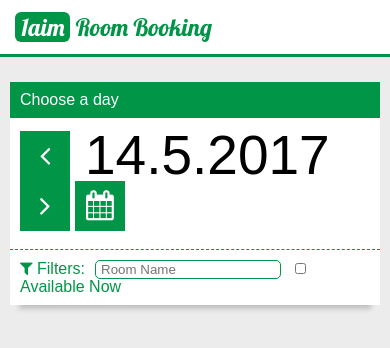
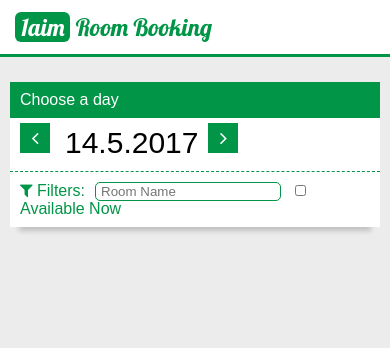
Before and after one commit to marvin52/Room-Booking-Challenge, a React (Create React App) app: page / in a window 390 px wide. Shown: the top 348 px of the page. Built offline with nearby package versions, Linux system fonts and the light colour scheme; no server answers.

Commit message:
refactor: Css responsive adjustments

```diff
--- a/src/components/App.jsx
+++ b/src/components/App.jsx
@@ -1,6 +1,7 @@
 import React, { Component } from 'react';
 import './../styles/reset.css';
 import './../styles/App.css';
+import './../styles/responsive.css';
 import helpers from './../helpers/helpers.js';
 import CalendarHelper from './../helpers/calendar.js';
 
--- a/src/components/Searchbox.jsx
+++ b/src/components/Searchbox.jsx
@@ -46,9 +46,6 @@ class Searchbox extends Component {
             onClick={(e)=>this.nextDay(e)}>
             <i className="fa fa-angle-right"></i>
           </button>
-          <button className="app__btn app__btn-search app__btn-search--calendar">
-            <i className="fa fa-calendar"></i>
-          </button>
         </div>
         <div className="app__search-filters">
           <i className="fa fa-filter"></i> Filters:
--- a/src/styles/App.css
+++ b/src/styles/App.css
@@ -77,6 +77,7 @@ html, body {
   left: 50%;
   transform: translate(-50%, -50%);
   width: calc(100vw - 150px);
+  max-width: 700px;
   max-height: calc(100vh - 50px);
   background-color: white;
 }
--- /dev/null
+++ b/src/styles/responsive.css
@@ -0,0 +1,48 @@
+
+@media( max-width: 702px) {
+  .app__result-title {
+    display: block;
+    width: 100%;
+    border-radius: 0px !important;
+    box-sizing: border-box;
+    background-color: var(--orange);
+    color: white !important;
+    box-shadow: -10px 0px 0px var(--orange), 10px 0px 0px var(--orange)
+
+  }
+  .app__result-item .app__time-bar {
+    width: 100% !important;
+    margin-bottom: 15px;
+  }
+  .app__result-see-more,
+  .app__result-booking{
+    margin-top: 3px;
+  }
+  .app__booking-schedule-feedback {
+    font-size: 15px !important;
+    max-width: 180px
+  }
+  .app__booking-form-inputs.app__booking-fields,
+  .app__booking-form-inputs.app__booking-fields-participants,
+  .app__booking-validation--invalid{
+    display: block;
+    width: 100% !important;
+  }
+  .app__booking-event-title,
+  .app__booking-description
+  {
+    width: calc(100% - 15px) !important;
+  }
+  .app__booking-modal-container{
+    max-height: inherit !important
+  }
+  .app__search-controls h1 {
+    font-size:30px !important;
+  }
+  .app__search-controls button {
+    font-size: 20px !important;
+    height: 30px !important;
+    width: 30px !important;
+    line-height: 30px !important;
+  }
+}
```
